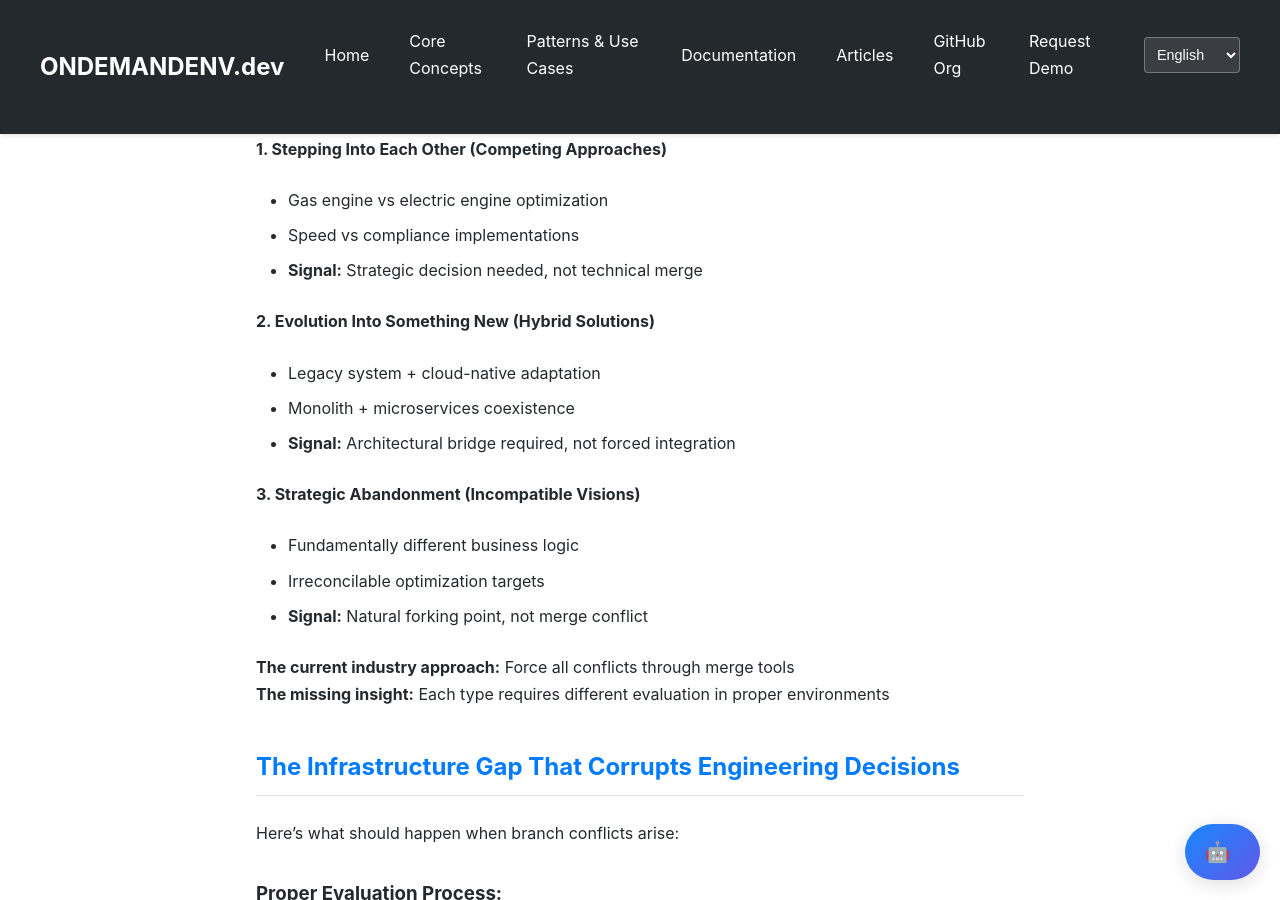
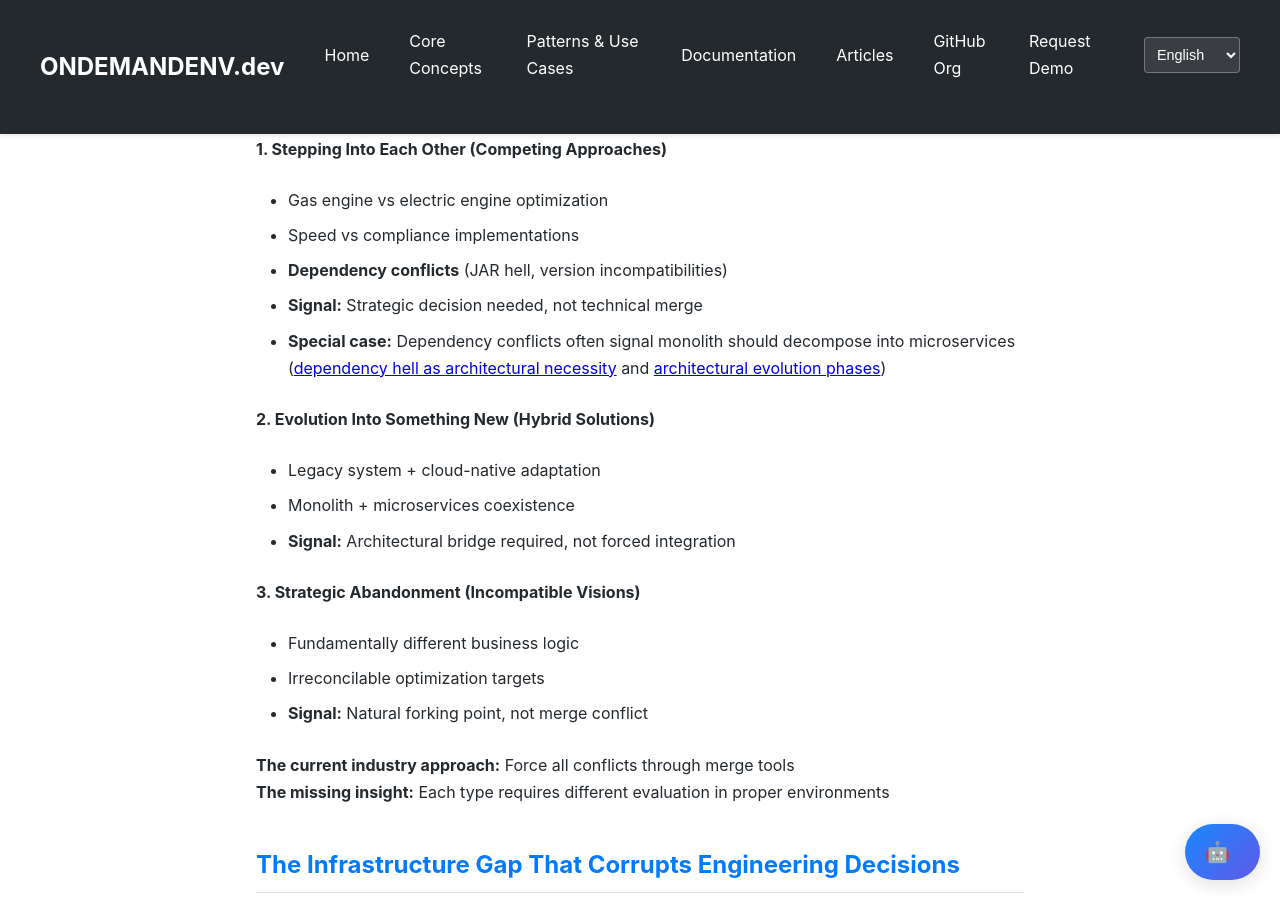
Before and after one commit to ondemandenv/ondemandenv.github.io, a Jekyll site: the page built from articles/merge-hell-myth-x-ops-contamination.md, in a window 1280 px wide and 900 px high, scrolled down 986 px. Built offline with Jekyll 4.4.1, drawn with Linux system fonts in a browser that asks for light colours; a script that is not in the unit is left out.

Commit message:
+++++ ++++ ++++ ++++

```diff
--- a/articles/merge-hell-myth-x-ops-contamination.md
+++ b/articles/merge-hell-myth-x-ops-contamination.md
@@ -34,7 +34,9 @@ The entire "merge hell" discourse treats conflicts as technical obstacles to ove
 **1. Stepping Into Each Other (Competing Approaches)**
 - Gas engine vs electric engine optimization
 - Speed vs compliance implementations
+- **Dependency conflicts** (JAR hell, version incompatibilities)
 - **Signal:** Strategic decision needed, not technical merge
+- **Special case:** Dependency conflicts often signal monolith should decompose into microservices ([dependency hell as architectural necessity](dependency-hell-architectural-necessity/) and [architectural evolution phases](from-rds-to-distributed-phases-evolution-enhanced/))
 
 **2. Evolution Into Something New (Hybrid Solutions)**
 - Legacy system + cloud-native adaptation
```
